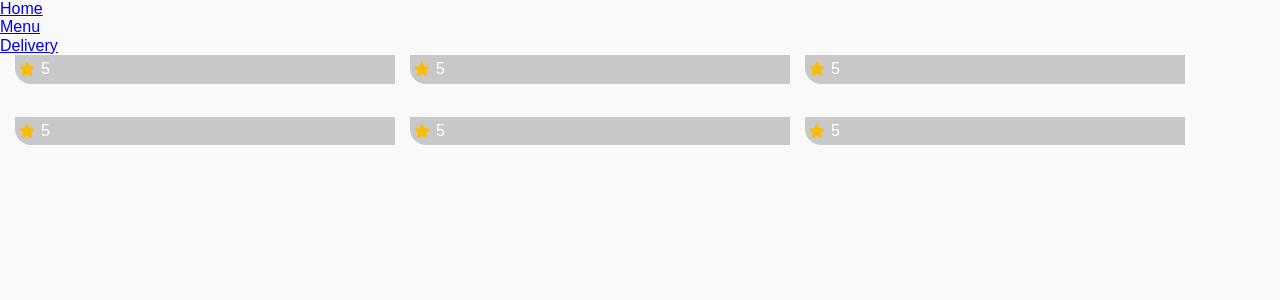
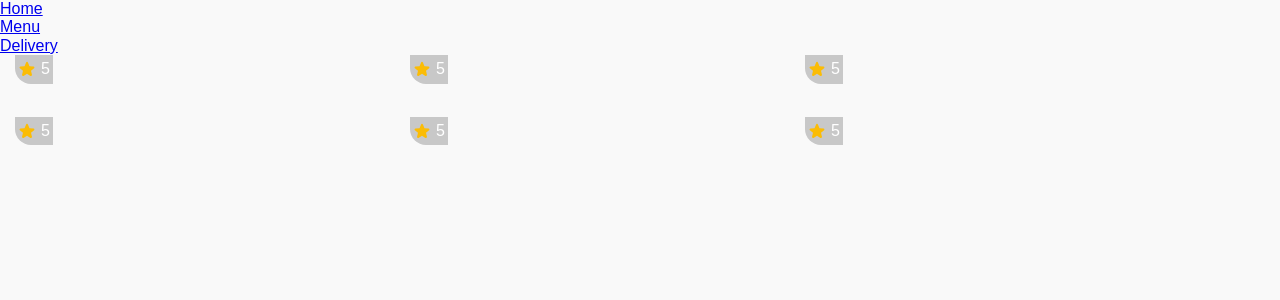
Before and after one commit to 0smir/coffee-art, a Vue app: page / in a window 1280 px wide. Shown: the top 300 px of the page. Built offline with nearby package versions, Linux system fonts and the light colour scheme; a web font is replaced by a local one.

Commit message:
complite styles for product list

```diff
--- a/src/App.vue
+++ b/src/App.vue
@@ -32,5 +32,9 @@ const menu = ref(MENU);
   display: grid;
   grid-template-columns: repeat(3, 1fr);
   gap: 15px;
+  margin-bottom: 20px;
+  &__item {
+    display: flex;
+  }
 }
 </style>
```
